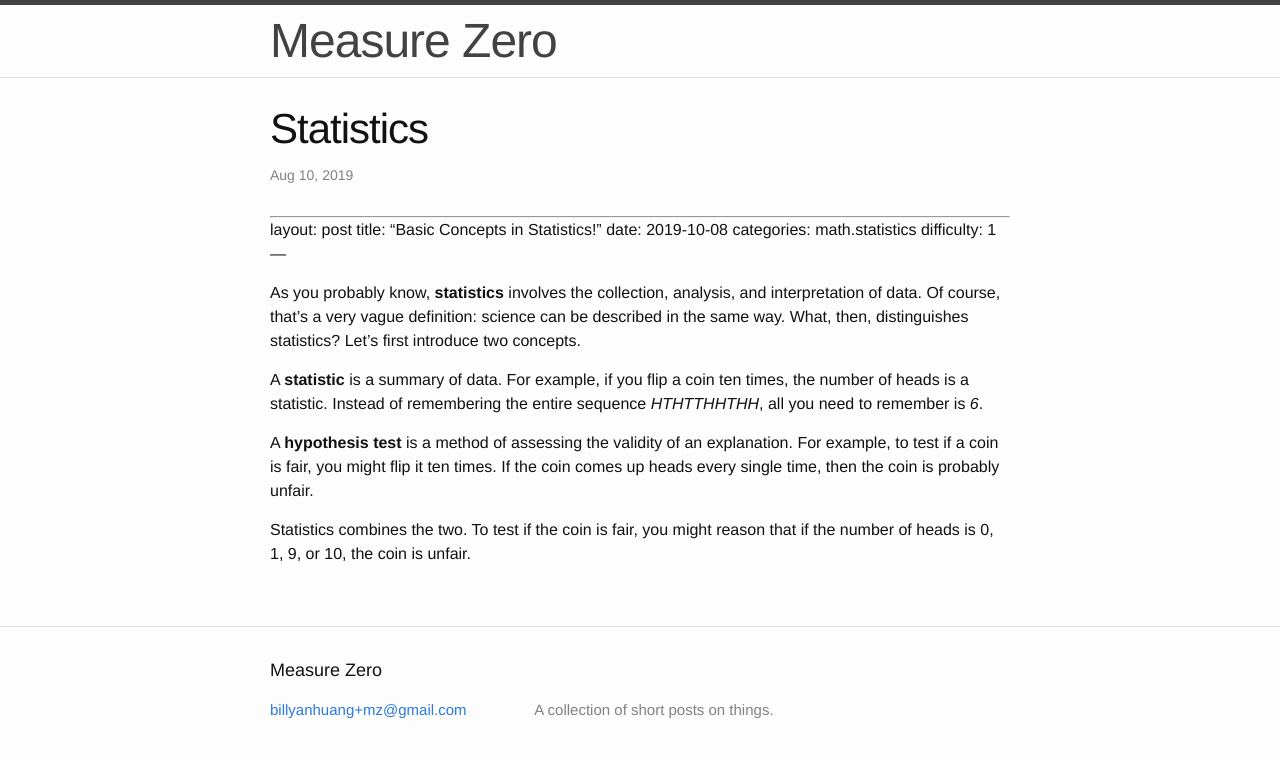
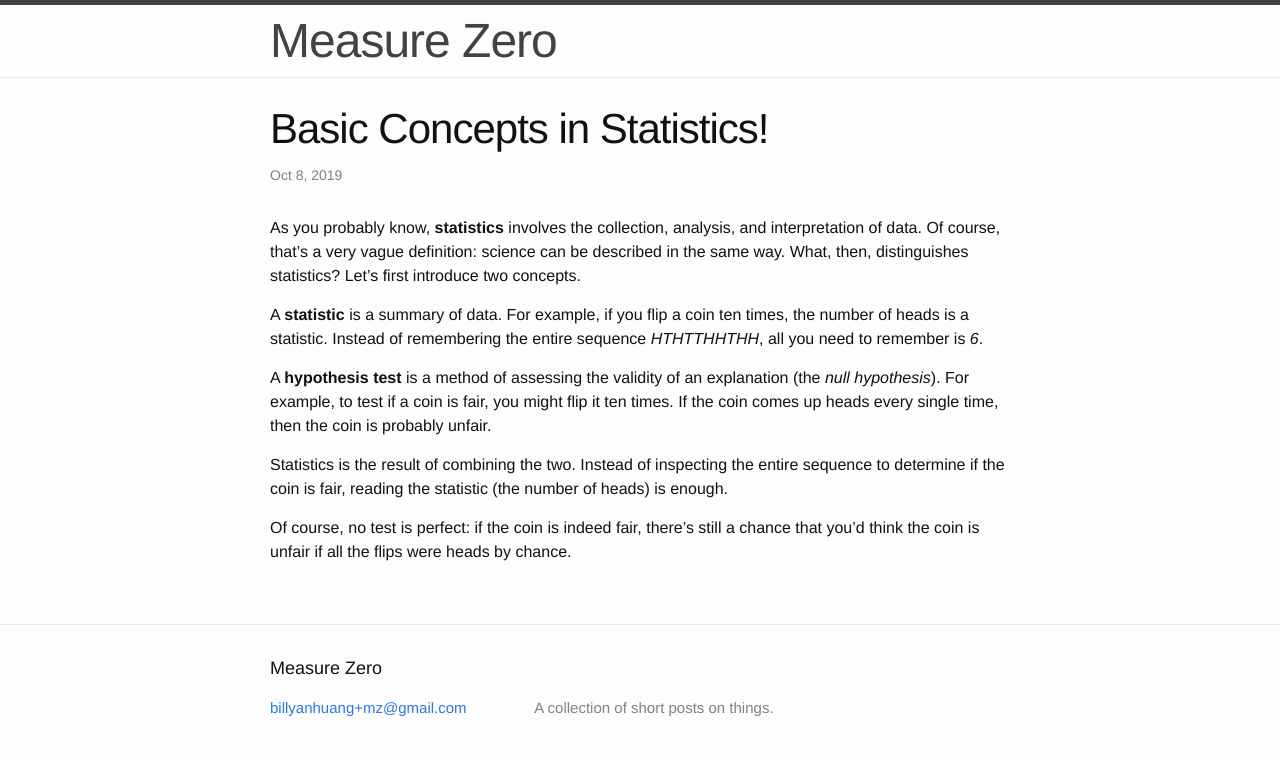
Before and after one commit to byh1997/byh1997.github.io, a Jekyll site: the page built from _posts/2019-08-10-statistics.markdown, in a window 1280 px wide. Shown: the top 758 px of the page. Built offline with Jekyll 4.4.1, drawn with Linux system fonts in a browser that asks for light colours; our own code applies the rules of GitHub Pages for plain Markdown files.

Commit message:
Update 2019-08-10-statistics.markdown

```diff
--- a/_posts/2019-08-10-statistics.markdown
+++ b/_posts/2019-08-10-statistics.markdown
@@ -1,6 +1,3 @@
-<script src="//yihui.name/js/math-code.js"></script>
-<script async src="//mathjax.rstudio.com/latest/MathJax.js?config=TeX-MML-AM_CHTML"></script>
-
 ---
 layout: post
 title:  "Basic Concepts in Statistics!"
@@ -13,6 +10,8 @@
 
 A **statistic** is a summary of data. For example, if you flip a coin ten times, the number of heads is a statistic. Instead of remembering the entire sequence *HTHTTHHTHH*, all you need to remember is *6*.
 
-A **hypothesis test** is a method of assessing the validity of an explanation. For example, to test if a coin is fair, you might flip it ten times. If the coin comes up heads every single time, then the coin is probably unfair.
+A **hypothesis test** is a method of assessing the validity of an explanation (the *null hypothesis*). For example, to test if a coin is fair, you might flip it ten times. If the coin comes up heads every single time, then the coin is probably unfair.
 
-Statistics combines the two. To test if the coin is fair, you might reason that if the number of heads is 0, 1, 9, or 10, the coin is unfair.
+Statistics is the result of combining the two. Instead of inspecting the entire sequence to determine if the coin is fair, reading the statistic (the number of heads) is enough.
+
+Of course, no test is perfect: if the coin is indeed fair, there's still a chance that you'd think the coin is unfair if all the flips were heads by chance.
```
